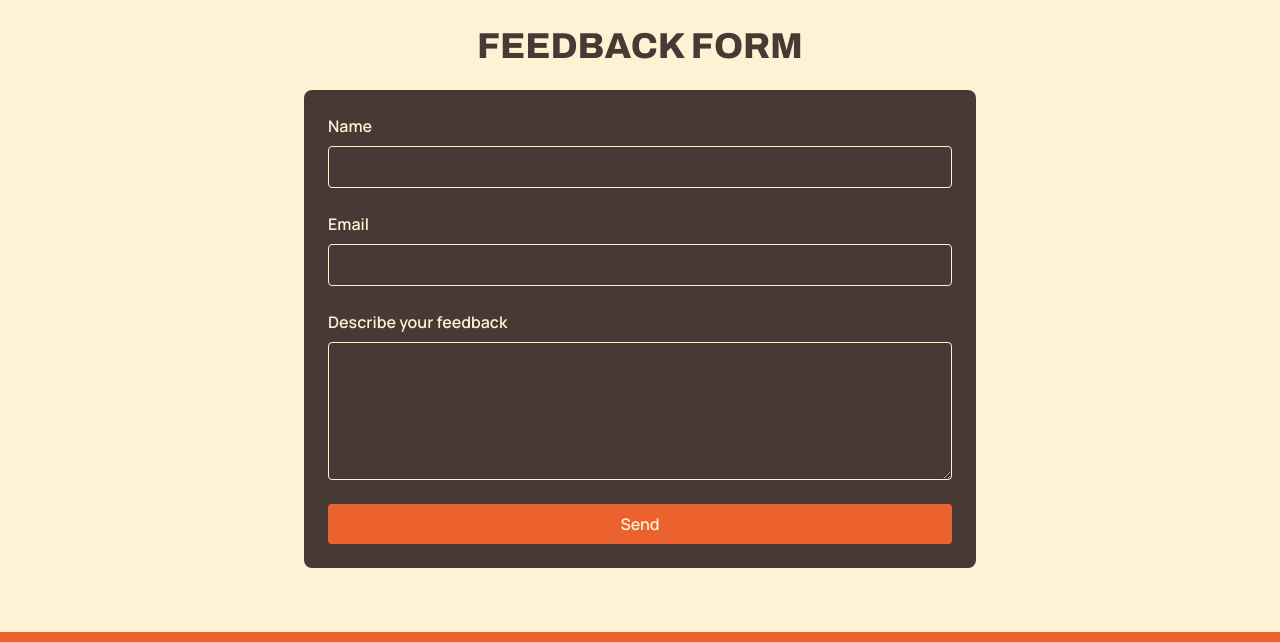
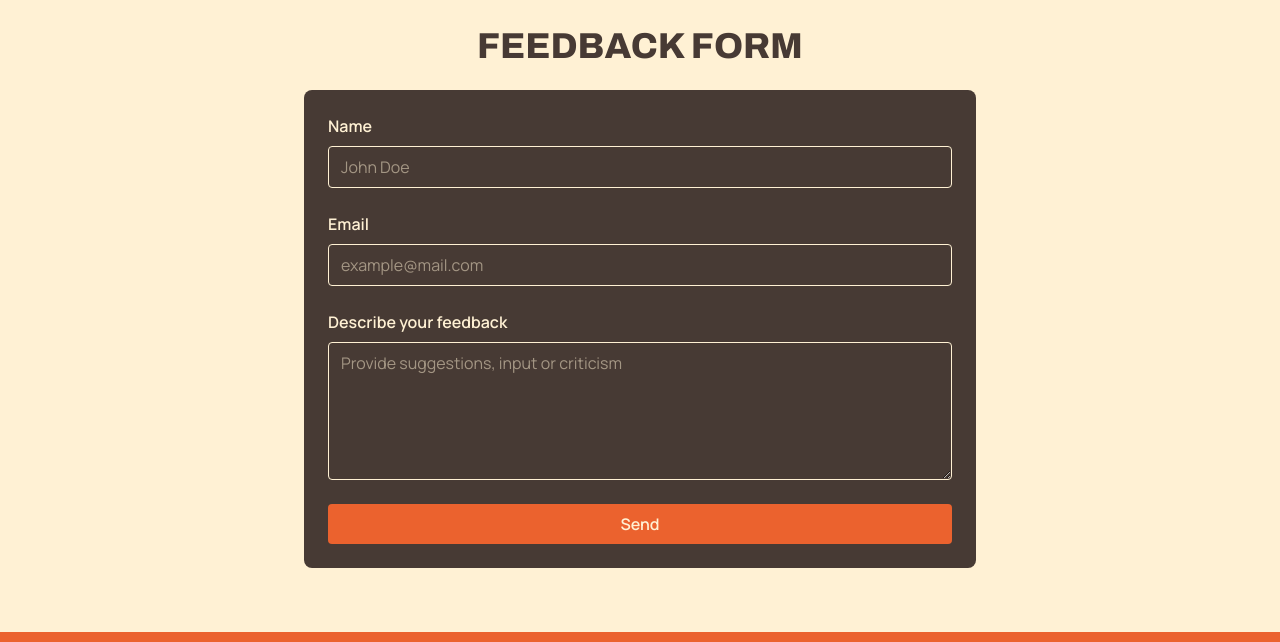
Before and after one commit to nouvalrz/loaf-coffee, a website: page src/about-us.html in a window 1280 px wide. Shown: the part 942-1584 px from the top of the page. Drawn offline with nearby package versions, Linux system fonts and the light colour scheme.

Commit message:
feat: placeholder in form

```diff
--- a/src/about-us.html
+++ b/src/about-us.html
@@ -72,19 +72,22 @@
             <div>
               <label for="name" class="font-semibold">Name</label>
               <input type="text" name="name" id="name"
-                class="block w-full px-3 py-2 mt-2 border rounded focus:border-mustard focus:outline-none focus:ring-0">
+                class="block w-full px-3 py-2 mt-2 border rounded focus:border-mustard focus:outline-none focus:ring-0"
+                placeholder="John Doe">
             </div>
 
             <div class="mt-6">
               <label for="email" class="font-semibold">Email</label>
               <input type="email" name="email" id="email"
-                class="block w-full px-3 py-2 mt-2 border rounded focus:border-mustard focus:outline-none focus:ring-0">
+                class="block w-full px-3 py-2 mt-2 border rounded focus:border-mustard focus:outline-none focus:ring-0"
+                placeholder="example@mail.com">
             </div>
 
             <div class="mt-6">
               <label for="body" class="font-semibold">Describe your feedback</label>
               <textarea name="body" id="body" rows="5"
-                class="block w-full px-3 py-2 mt-2 border rounded focus:border-mustard focus:outline-none focus:ring-0"></textarea>
+                class="block w-full px-3 py-2 mt-2 border rounded focus:border-mustard focus:outline-none focus:ring-0"
+                placeholder="Provide suggestions, input or criticism"></textarea>
             </div>
 
             <input type="submit" value="Send"
```
